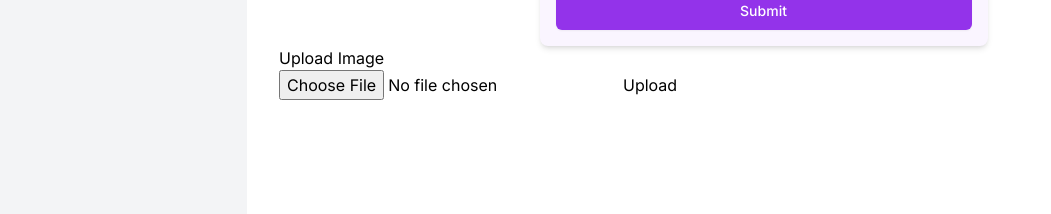
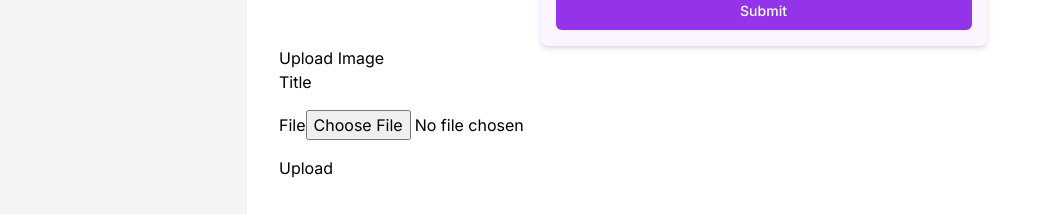
Before and after one commit to JDSanchz/plums, a Next.js app: page /topic/1 in a window 1280 px wide. Shown: the part 466-680 px from the top of the page, without its empty margins (0-1051 px from the left). Built offline with nearby package versions, Linux system fonts and the light colour scheme; no server answers; the database is empty.

Commit message:
file upload

```diff
--- a/src/app/components/images/ImageForm.tsx
+++ b/src/app/components/images/ImageForm.tsx
@@ -2,13 +2,80 @@
 import React, { useState } from 'react';
 import { useParams } from 'next/navigation';
 
+const ImageForm = () => {
+    const [title, setTitle] = useState('');
+    const [data, setFile] = useState<File | null>(null);
+    const [error, setError] = useState('');
 
-export default function ImageForm () {
+    const params = useParams();
+
+    const handleSubmit = async (event: React.FormEvent<HTMLFormElement>) => {
+        event.preventDefault();
+        setError('');
+
+        const topicId = params.id;
+        if (!topicId) {
+            setError('Topic ID is missing');
+            return;
+        }
+
+        if (!data) {
+            setError('File is missing');
+            return;
+        }
+
+        const formData = new FormData();
+        formData.append('title', title);
+        formData.append('file', data);
+
+        try {
+            const response = await fetch('/api/images', {
+                method: 'POST',
+                body: formData,
+            });
+
+            if (response.ok) {
+                const newImage = await response.json();
+                console.log('Image created successfully:', newImage);
+                setTitle('');
+                setFile(null);
+            } else {
+                const errorData = await response.json();
+                setError(errorData.error || 'Error creating image');
+            }
+        } catch (error) {
+            setError('There was an error submitting the form');
+        }
+    };
+
     return (
         <div>
             <h1>Upload Image</h1>
-            <input type="file" />
-            <button> Upload </button>
+            {error && <p className="text-red-500 text-sm mb-2">{error}</p>}
+            <form onSubmit={handleSubmit} className="space-y-4">
+                <div>
+                    <label htmlFor="title">Title</label>
+                    <input
+                        id="title"
+                        type="text"
+                        value={title}
+                        onChange={(e) => setTitle(e.target.value)}
+                    />
+                </div>
+                <div>
+                    <label htmlFor="data">File</label>
+                    <input
+                        id="file"
+                        type="file"
+                        onChange={(e) => setFile(e.target.files?.[0] || null)}
+                    />
+                </div>
+                <button type="submit">
+                    Upload
+                </button>
+            </form>
         </div>
-    )
-}
+    );
+};
+
+export default ImageForm;
--- a/src/app/components/images/UploadImage.tsx
+++ b/src/app/components/images/UploadImage.tsx
@@ -42,7 +42,7 @@ const UploadImage = () => {
 
     return (
         <div>
-        <h2>Links</h2>
+        <h2> Images Uploaded </h2>
         {images.length > 0 ? (
             <ul>
             {images.map((image) => (
```
